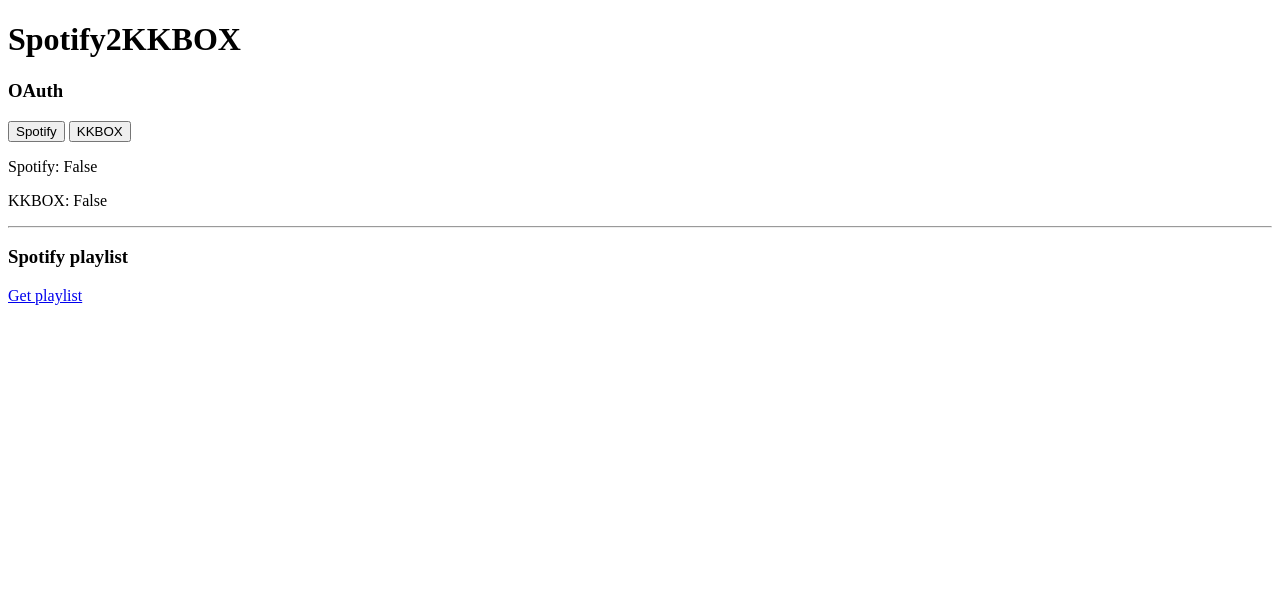
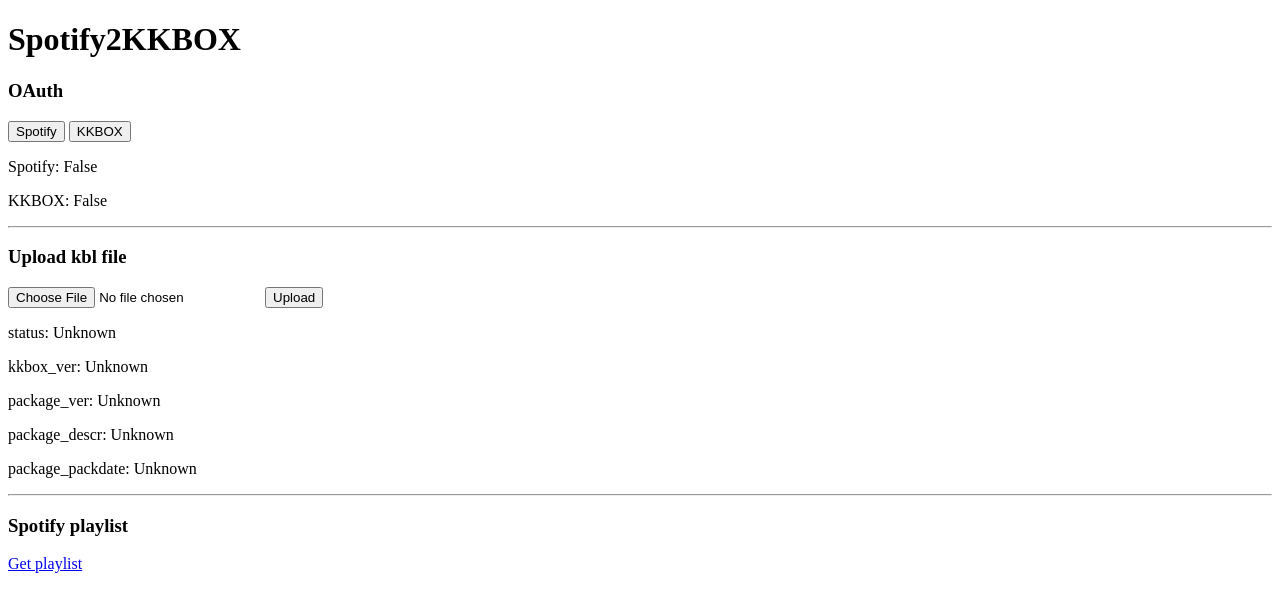
Before and after one commit to kaiiiz/Spotify2KKBOX, a Flask app: page / in a window 1280 px wide. Shown: the top 612 px of the page. Run offline with Flask 2, Linux system fonts and the light colour scheme; parts of the project's set-up code (start-up, migrations or seed data) failed here and were passed over; some libraries are stand-ins or nearby versions.

Commit message:
* Modified check auth logic * AJAX upload kbl file * Parse kbl file and store information in session

```diff
--- a/app.py
+++ b/app.py
@@ -1,14 +1,17 @@
-import os
-from flask import Flask, redirect, url_for, session, request, render_template, jsonify
+import os, random, string, xmltodict, requests
+from flask import Flask, redirect, url_for, session, request, render_template, jsonify, send_from_directory
 from flask_dance.contrib.spotify import make_spotify_blueprint, spotify
 from kkbox_auth import make_kkbox_blueprint
 from config import SPOTIFY_APP_ID, SPOTIFY_APP_SECRET, KKBOX_APP_ID, KKBOX_APP_SECRET
-import requests
 
+# Flask config
 os.environ['OAUTHLIB_INSECURE_TRANSPORT'] = '1'  # Disable HTTPS
+
+# Create Flask Instance
 app = Flask(__name__)
 app.secret_key = 'development'
 
+# OAuth blueprint
 spotify_blueprint = make_spotify_blueprint(
     client_id=SPOTIFY_APP_ID,
     client_secret=SPOTIFY_APP_SECRET,
@@ -23,15 +26,9 @@
 app.register_blueprint(kkbox_blueprint, url_prefix="/login")
 
 
-@app.route('/')
-def index():
-    spotify_outh_status = True if checkauth('spotify') else False
-    kkbox_outh_status = True if checkauth('kkbox') else False
-    return render_template(
-        'index.html',
-        spotify_outh_status=spotify_outh_status,
-        kkbox_outh_status=kkbox_outh_status,
-    )
+# Utility function
+def allowed_file(filename):
+    return '.' in filename and filename.rsplit('.', 1)[1] == 'kbl'
 
 
 def checkauth(platform):
@@ -40,11 +37,11 @@
         if token:
             url = 'https://api.spotify.com/v1/me'
             headers = {'Authorization': 'Bearer ' + token}
-            req = requests.get(url, headers=headers).json()
-            if req.get('error'):
+            req = requests.get(url, headers=headers)
+            if req.status_code == 200:
+                return True
+            else:
                 return False
-            else:
-                return True
         else:
             return False
     elif platform == 'kkbox':
@@ -52,13 +49,80 @@
         if token:
             url = 'https://api.kkbox.com/v1.1/charts'
             headers = {'Authorization': 'Bearer ' + token, 'territory': 'TW'}
-            req = requests.get(url, headers=headers).json()
-            if req.get('error'):
+            req = requests.get(url, headers=headers)
+            if req.status_code == 200:
+                return True
+            else:
                 return False
-            else:
-                return True
         else:
             return False
+
+
+# Web page
+@app.route('/')
+def index():
+    spotify_outh_status = True if checkauth('spotify') else False
+    kkbox_outh_status = True if checkauth('kkbox') else False
+    kbl_kkbox_ver = session[
+        'kbl_kkbox_ver'] if 'kbl_kkbox_ver' in session else 'Unknown'
+    kbl_package_ver = session[
+        'kbl_package_ver'] if 'kbl_package_ver' in session else 'Unknown'
+    kbl_package_descr = session[
+        'kbl_package_descr'] if 'kbl_package_descr' in session else 'Unknown'
+    kbl_package_packdate = session[
+        'kbl_package_packdate'] if 'kbl_package_packdate' in session else 'Unknown'
+    kbl_status = 'Success' if 'kbl_status' in session else 'Unknown'
+    return render_template(
+        'index.html',
+        spotify_outh_status=spotify_outh_status,
+        kkbox_outh_status=kkbox_outh_status,
+        kbl_kkbox_ver=kbl_kkbox_ver,
+        kbl_package_ver=kbl_package_ver,
+        kbl_package_descr=kbl_package_descr,
+        kbl_package_packdate=kbl_package_packdate,
+        kbl_status=kbl_status,
+    )
+
+
+@app.route('/upload_kbl', methods=['POST'])
+def upload_kbl():
+    kbl = {
+        'kkbox_ver': None,
+        'package_ver': None,
+        'package_descr': None,
+        'package_packdate': None,
+    }
+    file = request.files.get('file')
+    if not file:
+        kbl['status'] = "Upload failed! File doesn't exist"
+        return jsonify(kbl=kbl)
+    elif not allowed_file(file.filename):
+        kbl['status'] = "Upload failed! Unsupport file format"
+        return jsonify(kbl=kbl)
+    else:
+        xml = file.read().decode('utf-8')
+        try:
+            content = xmltodict.parse(xml)
+            content = content.get('utf-8_data').get('kkbox_package')
+        except xmltodict.expat.ExpatError:
+            kbl['status'] = 'Upload failed! kbl file parse failed!'
+            return jsonify(kbl=kbl)
+        else:
+            kkbox_ver = content.get('kkbox_ver')
+            package_ver = content.get('package').get('ver')
+            package_descr = content.get('package').get('descr')
+            package_packdate = content.get('package').get('packdate')
+            session['kbl_kkbox_ver'] = kkbox_ver or ''
+            session['kbl_package_ver'] = package_ver or ''
+            session['kbl_package_descr'] = package_descr or ''
+            session['kbl_package_packdate'] = package_packdate or ''
+            session['kbl_status'] = 'Success'
+            kbl['kkbox_ver'] = kkbox_ver
+            kbl['package_ver'] = package_ver
+            kbl['package_descr'] = package_descr
+            kbl['package_packdate'] = package_packdate
+            kbl['status'] = 'Success'
+            return jsonify(kbl=kbl)
 
 
 @app.route('/login', methods=['POST'])
--- /dev/null
+++ b/static/kkbox.js
@@ -0,0 +1,27 @@
+/*
+ * Function of press the 'Upload' button
+ * This function bind button to an JQuery AJAX function
+ * After click the button, AJAX will upload kbl file and get kbl infomation
+ */
+$(function () {
+    $('#upload_kbl_btn').click(function() {
+        var form_data = new FormData($('#upload_kbl')[0]);
+        $.ajax({
+            type: 'POST',
+            url: '/upload_kbl',
+            data: form_data,
+            contentType: false,
+            cache: false,
+            processData: false,
+            success: function (data) {
+                $('span#kbl_status').html(data.kbl.status)
+                if (data.kbl.status == "Success") {
+                    $('span#kbl_kkbox_ver').html(data.kbl.kkbox_ver)
+                    $('span#kbl_package_ver').html(data.kbl.package_ver)
+                    $('span#kbl_package_descr').html(data.kbl.package_descr)
+                    $('span#kbl_package_packdate').html(data.kbl.package_packdate)
+                }
+            },
+        });
+    });
+});
--- a/templates/index.html
+++ b/templates/index.html
@@ -17,6 +17,17 @@
         <p>Spotify: {{ spotify_outh_status }}</p>
         <p>KKBOX: {{ kkbox_outh_status }}</p>
         <hr>
+        <h3>Upload kbl file</h3>
+        <form id="upload_kbl" enctype="multipart/form-data" method="POST">
+            <input name="file" type="file">
+            <button id="upload_kbl_btn" type="button">Upload</button>
+        </form>
+        <p>status: <span id="kbl_status">{{ kbl_status }}</span></p>
+        <p>kkbox_ver: <span id="kbl_kkbox_ver">{{ kbl_kkbox_ver }}</span></p>
+        <p>package_ver: <span id="kbl_package_ver">{{ kbl_package_ver }}</span></p>
+        <p>package_descr: <span id="kbl_package_descr">{{ kbl_package_descr }}</span></p>
+        <p>package_packdate: <span id="kbl_package_packdate">{{ kbl_package_packdate }}</span></p>
+        <hr>
         <h3>Spotify playlist</h3>
         <a href=# id='get_sp_playlist'>Get playlist</a>
         <form id='sp_playlist'>
@@ -30,3 +41,4 @@
     $SCRIPT_ROOT = {{ request.script_root|tojson|safe }};
 </script>
 <script src="{{url_for('static', filename='spotify.js')}}"></script>
+<script src="{{url_for('static', filename='kkbox.js')}}"></script>
```
